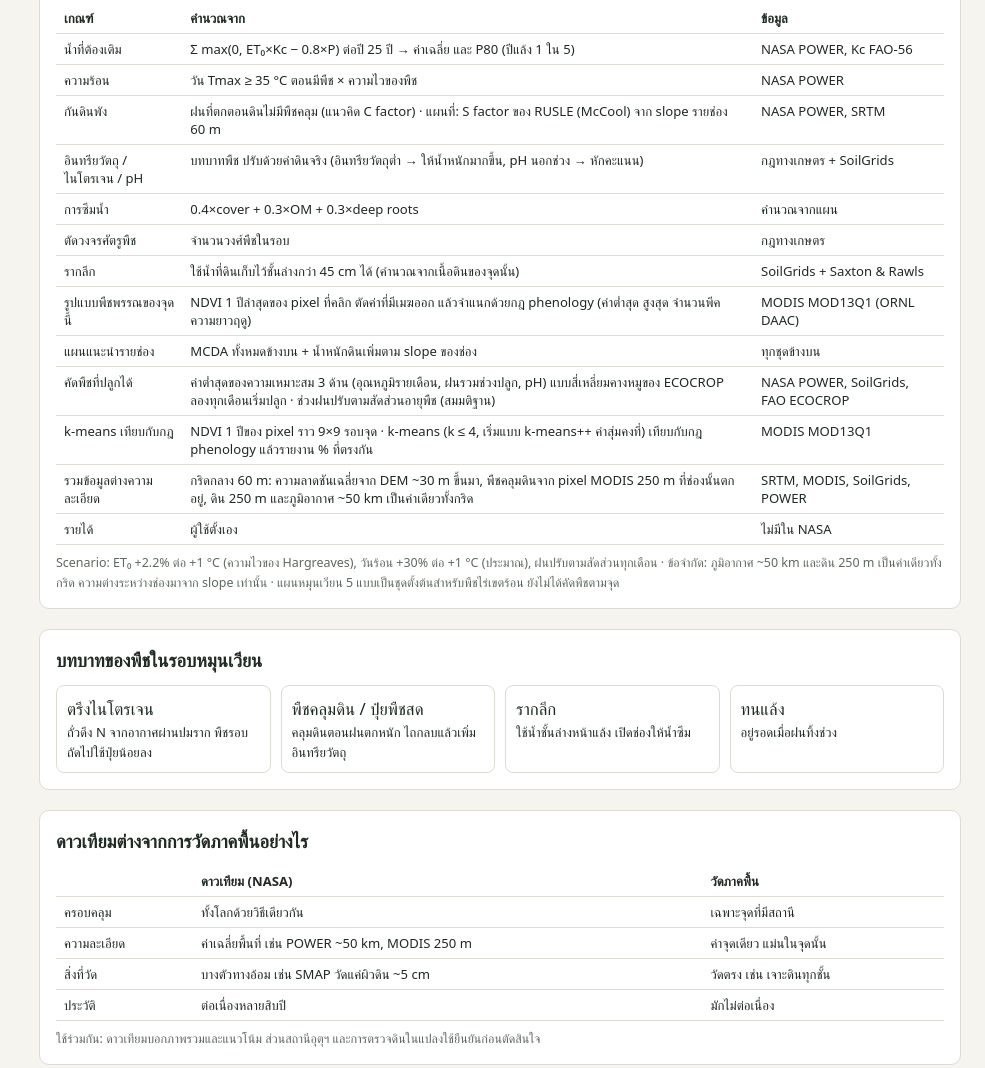
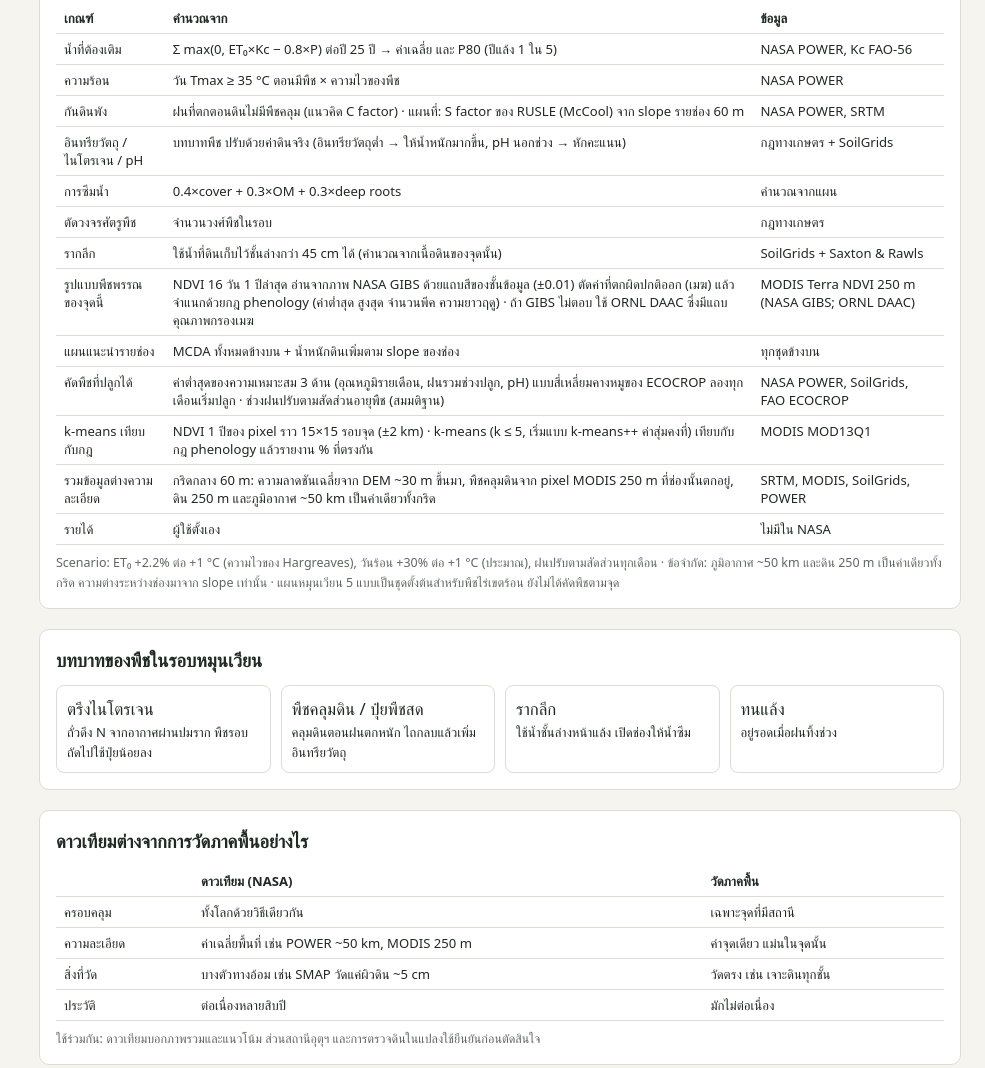
Before and after one commit to Kisaragi214/NASA, a plain HTML site: page artifact.html in a window 1280 px wide. Shown: the part 2565-3633 px from the top of the page, without its empty margins (295-1280 px from the left). Drawn offline with nearby package versions, Linux system fonts and the light colour scheme; no server answers; a web font is replaced by a local one.

Commit message:
README, LICENSE, AI disclosure, methods update

```diff
--- a/artifact.html
+++ b/artifact.html
@@ -963,10 +963,10 @@ table.cmp th{vertical-align:bottom;min-width:92px}
         <tr><td><span class="th">การซึมน้ำ</span><span class="en">Infiltration</span></td><td>0.4×cover + 0.3×OM + 0.3×deep roots</td><td><span class="th">คำนวณจากแผน</span><span class="en">From rotation</span></td></tr>
         <tr><td><span class="th">ตัดวงจรศัตรูพืช</span><span class="en">Pest-cycle break</span></td><td><span class="th">จำนวนวงศ์พืชในรอบ</span><span class="en">Number of plant families in the rotation</span></td><td><span class="th">กฎทางเกษตร</span><span class="en">Agronomic rule</span></td></tr>
         <tr><td><span class="th">รากลึก</span><span class="en">Deep roots</span></td><td><span class="th">ใช้น้ำที่ดินเก็บไว้ชั้นล่างกว่า 45 cm ได้ (คำนวณจากเนื้อดินของจุดนั้น)</span><span class="en">May draw the water stored below 45 cm (computed from that point's soil texture)</span></td><td>SoilGrids + Saxton &amp; Rawls</td></tr>
-        <tr><td><span class="th">รูปแบบพืชพรรณของจุดนี้</span><span class="en">Vegetation pattern at the point</span></td><td><span class="th">NDVI 1 ปีล่าสุดของ pixel ที่คลิก ตัดค่าที่มีเมฆออก แล้วจำแนกด้วยกฎ phenology (ค่าต่ำสุด สูงสุด จำนวนพีค ความยาวฤดู)</span><span class="en">Last year of NDVI at the clicked pixel, cloud-masked, classified by phenology rules (min, max, peak count, season length)</span></td><td>MODIS MOD13Q1 (ORNL DAAC)</td></tr>
+        <tr><td><span class="th">รูปแบบพืชพรรณของจุดนี้</span><span class="en">Vegetation pattern at the point</span></td><td><span class="th">NDVI 16 วัน 1 ปีล่าสุด อ่านจากภาพ NASA GIBS ด้วยแถบสีของชั้นข้อมูล (±0.01) ตัดค่าที่ตกผิดปกติออก (เมฆ) แล้วจำแนกด้วยกฎ phenology (ค่าต่ำสุด สูงสุด จำนวนพีค ความยาวฤดู) · ถ้า GIBS ไม่ตอบ ใช้ ORNL DAAC ซึ่งมีแถบคุณภาพกรองเมฆ</span><span class="en">Last year of 16-day NDVI, read from NASA GIBS imagery with the layer's colour map (±0.01); sudden dips (cloud) removed; classified by phenology rules (min, max, peak count, season length) · if GIBS does not answer, ORNL DAAC is used, with its quality band for cloud screening</span></td><td>MODIS Terra NDVI 250 m (NASA GIBS; ORNL DAAC)</td></tr>
         <tr><td><span class="th">แผนแนะนำรายช่อง</span><span class="en">Per-cell recommendation</span></td><td><span class="th">MCDA ทั้งหมดข้างบน + น้ำหนักดินเพิ่มตาม slope ของช่อง</span><span class="en">All criteria above + soil weight raised by the cell's slope</span></td><td><span class="th">ทุกชุดข้างบน</span><span class="en">All of the above</span></td></tr>
         <tr><td><span class="th">คัดพืชที่ปลูกได้</span><span class="en">Crop screening</span></td><td><span class="th">ค่าต่ำสุดของความเหมาะสม 3 ด้าน (อุณหภูมิรายเดือน, ฝนรวมช่วงปลูก, pH) แบบสี่เหลี่ยมคางหมูของ ECOCROP ลองทุกเดือนเริ่มปลูก · ช่วงฝนปรับตามสัดส่วนอายุพืช (สมมติฐาน)</span><span class="en">Minimum of three ECOCROP trapezoid fits (monthly temperature, rain over the cycle, pH), tried for every start month · rain limits scaled by cycle length (assumption)</span></td><td>NASA POWER, SoilGrids, FAO ECOCROP</td></tr>
-        <tr><td><span class="th">k-means เทียบกับกฎ</span><span class="en">k-means vs rules</span></td><td><span class="th">NDVI 1 ปีของ pixel ราว 9×9 รอบจุด · k-means (k ≤ 4, เริ่มแบบ k-means++ ค่าสุ่มคงที่) เทียบกับกฎ phenology แล้วรายงาน % ที่ตรงกัน</span><span class="en">One year of NDVI for about 9×9 pixels around the point · k-means (k ≤ 4, seeded k-means++) against phenology rules, with % agreement</span></td><td>MODIS MOD13Q1</td></tr>
+        <tr><td><span class="th">k-means เทียบกับกฎ</span><span class="en">k-means vs rules</span></td><td><span class="th">NDVI 1 ปีของ pixel ราว 15×15 รอบจุด (±2 km) · k-means (k ≤ 5, เริ่มแบบ k-means++ ค่าสุ่มคงที่) เทียบกับกฎ phenology แล้วรายงาน % ที่ตรงกัน</span><span class="en">One year of NDVI for about 15×15 pixels around the point (±2 km) · k-means (k ≤ 5, seeded k-means++) against phenology rules, with % agreement</span></td><td>MODIS MOD13Q1</td></tr>
         <tr><td><span class="th">รวมข้อมูลต่างความละเอียด</span><span class="en">Harmonising resolutions</span></td><td><span class="th">กริดกลาง 60 m: ความลาดชันเฉลี่ยจาก DEM ~30 m ขึ้นมา, พืชคลุมดินจาก pixel MODIS 250 m ที่ช่องนั้นตกอยู่, ดิน 250 m และภูมิอากาศ ~50 km เป็นค่าเดียวทั้งกริด</span><span class="en">Common 60 m grid: slope averaged up from the ~30 m DEM, ground cover taken from the 250 m MODIS pixel each cell falls in, soil (250 m) and climate (~50 km) uniform across the grid</span></td><td>SRTM, MODIS, SoilGrids, POWER</td></tr>
         <tr><td><span class="th">รายได้</span><span class="en">Income</span></td><td><span class="th">ผู้ใช้ตั้งเอง</span><span class="en">User-set</span></td><td><span class="th">ไม่มีใน NASA</span><span class="en">Not in NASA data</span></td></tr>
       </tbody>
```
Also changed, not shown: index.html (+2 -2 lines), index.src.html (+2 -2 lines), 3 other files.
